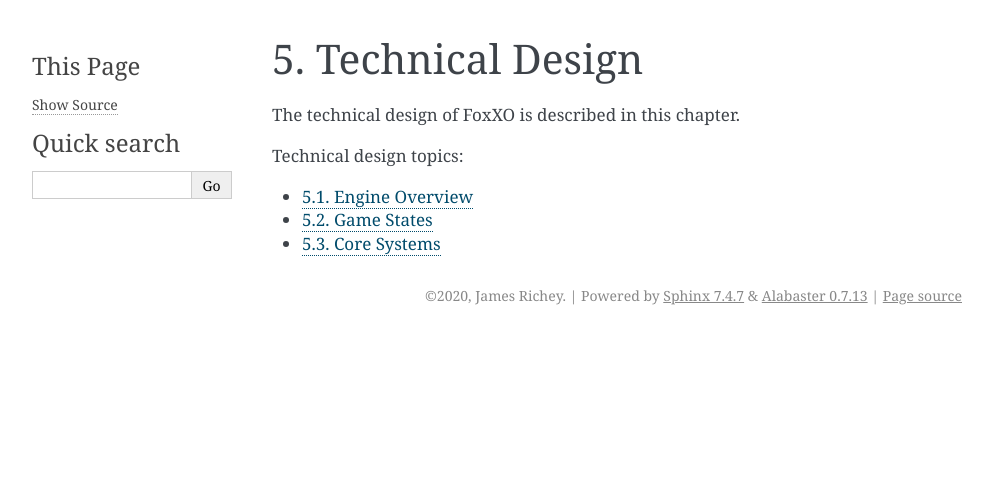
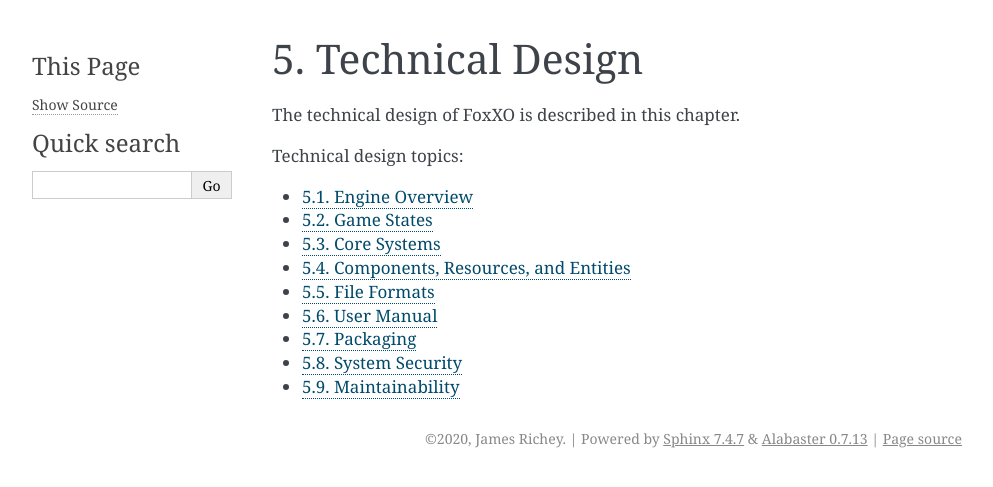
Before and after one commit to fossxo/fossxo-gdd, a Sphinx documentation site: the page built from source/technical-design/index.rst, in a window 1280 px wide. Shown: the top 487 px of the page, without its empty margins (148-1141 px from the left). Built offline with Sphinx 7.4.7, drawn with Linux system fonts in a browser that asks for light colours; pages that are not in the unit, such as notebooks, are missing from menus.

Commit message:
Add additional technical design sections
The major technical design sections are created. Currently these are
empty, but provide a place for authors to add future content.

```diff
--- /dev/null
+++ b/source/technical-design/components-resources-entities.rst
@@ -0,0 +1,3 @@
+###################################
+Components, Resources, and Entities
+###################################
--- /dev/null
+++ b/source/technical-design/file-formats.rst
@@ -0,0 +1,3 @@
+############
+File Formats
+############
--- a/source/technical-design/index.rst
+++ b/source/technical-design/index.rst
@@ -10,3 +10,9 @@ The technical design of FoxXO is described in this chapter.
     engine-overview
     game-states
     core-systems
+    components-resources-entities
+    file-formats
+    user-manual
+    packaging
+    security
+    maintainability
--- /dev/null
+++ b/source/technical-design/maintainability.rst
@@ -0,0 +1,3 @@
+###############
+Maintainability
+###############
--- /dev/null
+++ b/source/technical-design/packaging.rst
@@ -0,0 +1,3 @@
+#########
+Packaging
+#########
--- /dev/null
+++ b/source/technical-design/security.rst
@@ -0,0 +1,3 @@
+###############
+System Security
+###############
--- /dev/null
+++ b/source/technical-design/user-manual.rst
@@ -0,0 +1,3 @@
+###########
+User Manual
+###########
```
Also changed, not shown: source/gui.rst (+5 -2 lines).
